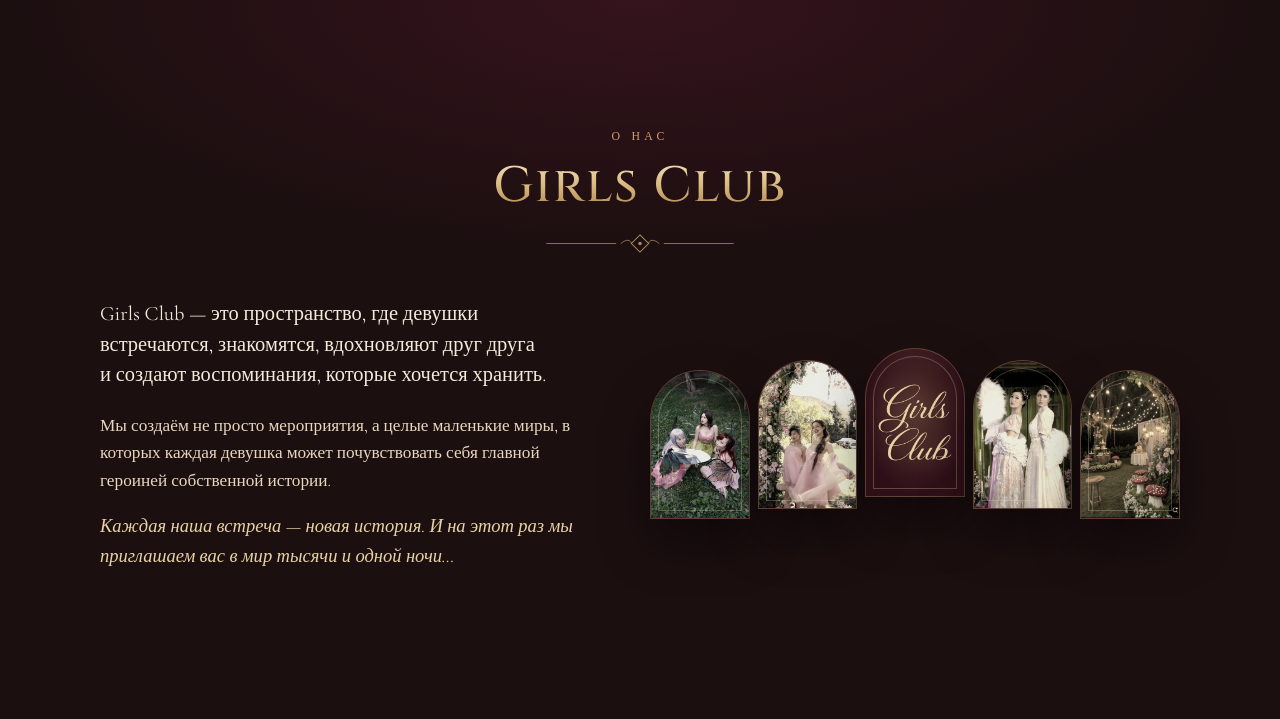
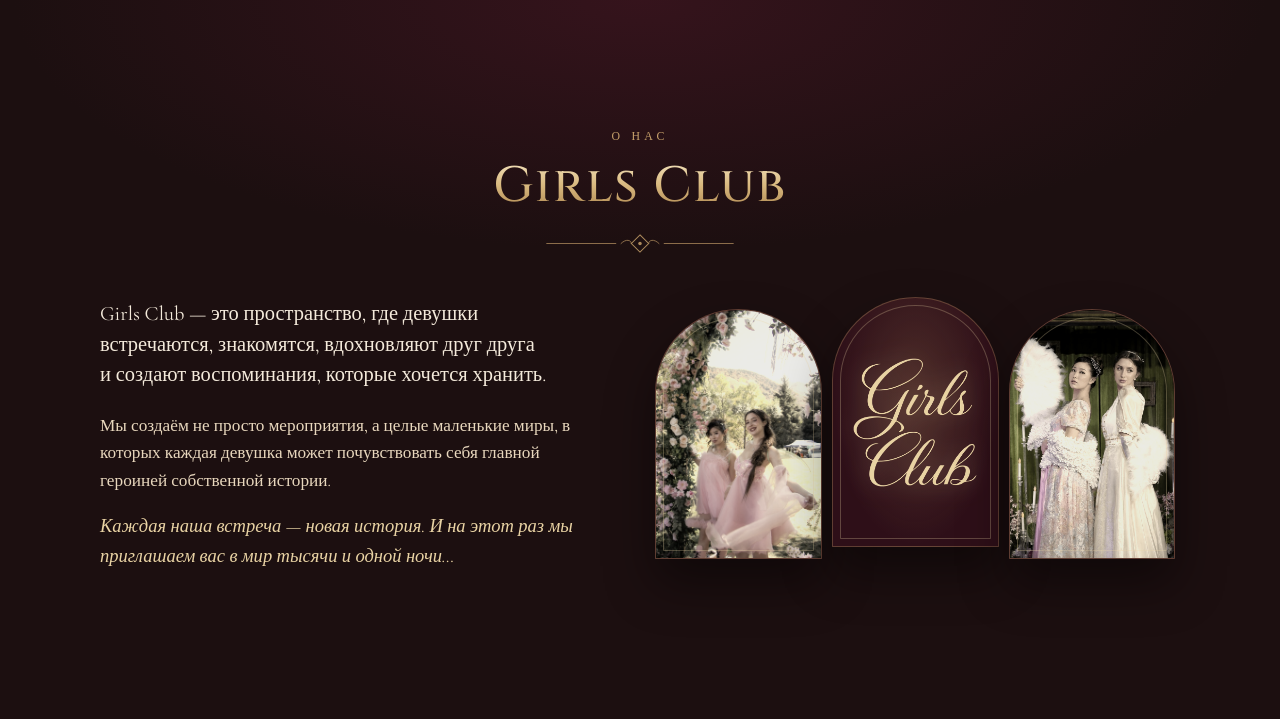
Before and after one commit to Sino0on/girlsclub, a Django app: page / in a window 1280 px wide. Shown: the part 993-1712 px from the top of the page. Run offline with Django 5.2, Linux system fonts and the light colour scheme; data comes from the database, SQL or seed files in the repository; data that the repository does not hold is empty; some web fonts are replaced.

Commit message:
Club arches: keep only the two new photos around the logo, three-column grid
Co-Authored-By: Claude Opus 5.5 <noreply@anthropic.com>

```diff
--- a/event/templates/event/home.html
+++ b/event/templates/event/home.html
@@ -124,11 +124,11 @@
       <p class="whisper">Каждая наша встреча — новая история. И на этот раз мы приглашаем вас в мир тысячи и одной ночи…</p>
     </div>
     <div class="club__photos">
-      <figure class="arch reveal reveal--rise" style="--d:0"><img src="{% static 'img/nights/club-1.jpg' %}" alt="Прошлое мероприятие Girls Club" loading="lazy" width="700" height="1050"></figure>
+
       <figure class="arch arch--near reveal reveal--rise" style="--d:1"><img src="{% static 'img/nights/club-2.jpg' %}" alt="Гостьи Girls Club в розовых платьях" loading="lazy" width="700" height="1050"></figure>
       <figure class="arch arch--logo reveal reveal--rise" style="--d:2"><img src="{% static 'img/nights/girls-club-logo.webp' %}" alt="Girls Club" loading="lazy" width="504" height="520"></figure>
       <figure class="arch arch--near reveal reveal--rise" style="--d:3"><img src="{% static 'img/nights/club-4.jpg' %}" alt="Гостьи Girls Club в образах с веерами" loading="lazy" width="700" height="933"></figure>
-      <figure class="arch reveal reveal--rise" style="--d:4"><img src="{% static 'img/nights/club-3.jpg' %}" alt="Атмосфера вечера Girls Club" loading="lazy" width="700" height="968"></figure>
+
     </div>
   </div>
 </section>
--- a/static/css/style.css
+++ b/static/css/style.css
@@ -491,17 +491,17 @@ html.gate-seen .gate{ display: none; }
 .club__text{ max-width: 560px; margin: 0 auto; text-align: center; }
 .club__photos{
   display: grid;
-  grid-template-columns: repeat(5, 1fr);
-  gap: 8px;
+  grid-template-columns: repeat(3, 1fr);
+  gap: 10px;
   align-items: end;
-  max-width: 720px;
+  max-width: 520px;
   width: 100%;
   margin: 0 auto;
 }
 .club__photos .arch{ aspect-ratio: 2 / 3; }
 /* past-event photos are green/pink — warm them into the night palette */
 .club__photos img{ filter: sepia(.45) saturate(.75) contrast(1.05) brightness(.92); }
-/* арка из пяти: логотип в центре выше всех, соседние фото чуть ниже */
+/* логотип в центре выше всех, фото по бокам чуть ниже */
 .club__photos .arch--logo{ transform: translateY(-22px); }
 .club__photos .arch--near{ transform: translateY(-10px); }
 .arch--logo{
```
